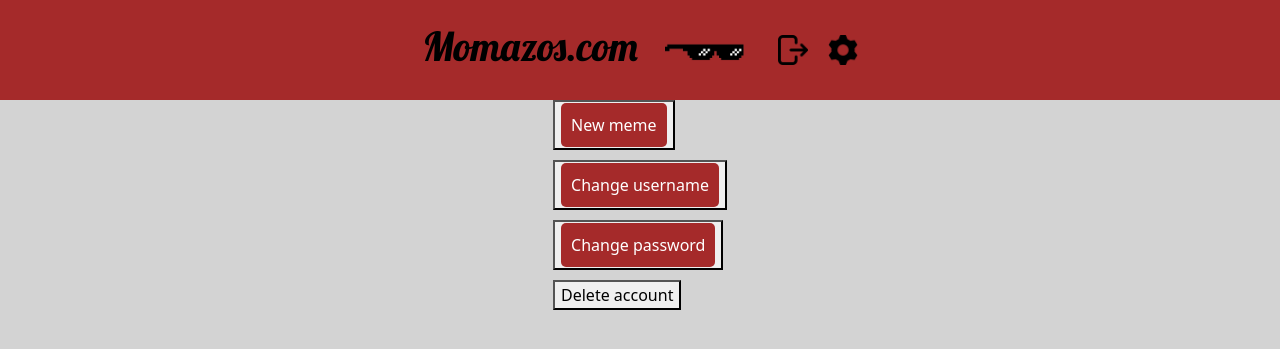
After one commit to AdrianSguera/Momazos.com, a Django app: page /user_settings/ in a window 1280 px wide. The commit adds this page. Shown: the top 349 px of the page. Run offline with Django 5.2, Linux system fonts and the light colour scheme; the visitor is signed in with stand-in values (Sample User, id 1).

Commit message:
Empiezo con los estilos

```diff
--- a/momazos/static/css/base.css
+++ b/momazos/static/css/base.css
@@ -23,3 +23,14 @@
     height: auto;
     margin-left: 20px;
 }
+
+button.logout-btn {
+    border: none;
+    background: none;
+    padding: 0;
+}
+
+button.logout-btn img {
+    width: 30px;
+    height: auto;
+}
--- /dev/null
+++ b/momazos/static/css/settings.css
@@ -0,0 +1,25 @@
+.settings {
+    max-width: 300px; /* Ancho máximo del contenedor */
+    margin: 0 auto; /* Centrar el contenedor horizontalmente */
+}
+
+.settings button, .settings form button {
+    display: block; /* Hacer que los botones sean elementos de bloque */
+    margin-bottom: 10px; /* Espacio entre botones */
+    text-align: center; /* Centrar el texto dentro de los botones */
+    justify-content: center;
+}
+
+.settings button a {
+    display: block; /* Hacer que los enlaces sean elementos de bloque */
+    padding: 10px; /* Espacio interior de los enlaces */
+    background-color: brown; /* Color de fondo de los enlaces */
+    color: #fff; /* Color del texto de los enlaces */
+    text-decoration: none; /* Sin subrayado */
+    border-radius: 5px; /* Borde redondeado */
+    transition: background-color 0.3s; /* Transición suave del color de fondo */
+}
+
+.settings button a:hover {
+    background-color: rgb(109, 29, 29);
+}
--- a/momazos/templates/momazos/base.html
+++ b/momazos/templates/momazos/base.html
@@ -8,12 +8,31 @@
         <link rel="stylesheet" href="{% static 'css/base.css' %}">
         <link rel="stylesheet" href="{% static 'css/meme.css' %}">
         <link rel="stylesheet" href="{% static 'css/comment.css' %}">
+        <link rel="stylesheet" href="{% static 'css/login.css' %}">
+        <link rel="stylesheet" href="{% static 'css/settings.css' %}">
     </head>
     <body>
         <header class="page-header">
           <div class="container">
-              <h1><a href="/">Momazos.com</a></h1>
-              <img src="{% static 'img/glasses.png' %}" alt="{logo}">
+                <h1><a href="/">Momazos.com</a></h1>
+                <img src="{% static 'img/glasses.png' %}" alt="{logo}">
+                {% if user.is_authenticated %}
+                    <form method="post" action="{% url 'logout' %}">
+                        {% csrf_token %}
+                        <button type="submit" class="logout-btn">
+                            <img src="{% static 'img/log-out.png' %}" alt="Logout">
+                        </button>
+                    </form>
+                    <a href="{% url 'user_settings' %}">
+                        <img src="{% static 'img/setting.png' %}" alt="Settings" style="width: 30px; height: auto;">
+                    </a>
+                {% endif %}
+                {% if not user.is_authenticated %}
+                    <a href="{% url 'login' %}" class="top-menu">
+                        <img src="{% static 'img/login.png' %}" alt="Login" style="width: 50px; height: auto;">
+                    </a>
+                {% endif %}
+            </article>
           </div>
         </header>
         <main class="container">
--- a/momazos/templates/momazos/meme_detail.html
+++ b/momazos/templates/momazos/meme_detail.html
@@ -2,10 +2,11 @@
 
 {% block content %}
 <article class="meme">
+    <h5>by {{ meme.author }}</h5>
     <time class="date">
         {{ meme.date }}
     </time>
-        <h2><a href="{% url 'meme_detail' meme.pk %}">{{ meme.description }}</a></h2>
+    <h3><a href="{% url 'meme_detail' meme.pk %}">{{ meme.description }}</a></h3>
     <img src="{{ meme.image.url }}" alt="{{ meme.description }}">
 </article>
 <article class="comment-box">
--- /dev/null
+++ b/momazos/templates/momazos/settings.html
@@ -0,0 +1,27 @@
+{% extends 'momazos/base.html' %}
+
+{% block content %}
+<div class="settings">
+    <button>
+        <a href="{% url 'new_meme' %}">
+            New meme
+        </a>
+    </button>
+    <button>
+        <a href="{% url 'new_username' %}">
+            Change username
+        </a>
+    </button>
+    <button>
+        <a href="{% url 'new_password' %}">
+            Change password
+        </a>
+    </button>
+    <form method="post" action="{% url 'delete_account' %}">
+        {% csrf_token %}
+        <button type="submit">
+            Delete account
+        </button>
+    </form>
+</div>
+{% endblock %}
--- a/momazos/urls.py
+++ b/momazos/urls.py
@@ -6,4 +6,12 @@
 urlpatterns = [
     path('', views.meme_list, name='meme_list'),
     path('meme_detail/<int:meme_id>/', views.meme_detail, name='meme_detail'),
+    path('login/', views.login_view, name='login'),
+    path('user_settings/', views.settings_view, name='user_settings'),
+    path('logout/', views.logout_view, name='logout'),
+    path('new_meme/', views.new_meme, name='new_meme'),
+    path('new_username/', views.new_username, name='new_username'),
+    path('new_password/', views.new_password, name='new_password'),
+    path('delete_account/', views.delete_account, name='delete_account'),
+    path('register/', views.register_view, name='register'),
 ] + static(settings.MEDIA_URL, document_root=settings.MEDIA_ROOT)
--- a/momazos/views.py
+++ b/momazos/views.py
@@ -1,7 +1,11 @@
 from django.shortcuts import get_object_or_404, render, redirect
 from .models import Meme, Comment
 from django.utils import timezone
-from .forms import CommentForm
+from .forms import CommentForm, NewUsername, CustomPasswordChangeForm, RegisterForm, MemeForm
+from django.contrib.auth.forms import AuthenticationForm
+from django.contrib.auth import login, logout
+from django.contrib.auth.decorators import login_required
+from django.contrib import messages
 
 def meme_list(request):
     memes = Meme.objects.filter(date__lte=timezone.now()).order_by('-date')
@@ -24,3 +28,80 @@
         form = CommentForm()
 
     return render(request, 'momazos/meme_detail.html', {'meme': meme, 'comments' : comments, 'form' : form})
+
+def login_view(request):
+    if request.method == 'POST':
+        form = AuthenticationForm(request, request.POST)
+        if form.is_valid():
+            user = form.get_user()
+            login(request, user)
+            return redirect('meme_list')
+    else:
+        form = AuthenticationForm()
+    return render(request, 'momazos/login.html', {'form': form})
+
+def logout_view(request):
+    logout(request)
+    return redirect('meme_list')
+
+@login_required
+def settings_view(request):
+    return render(request, 'momazos/settings.html')
+
+def register_view(request):
+    if request.method == 'POST':
+        form = RegisterForm(request.POST)
+        if form.is_valid():
+            form.save()
+            return redirect('login')
+    else:
+        form = RegisterForm()
+    return render(request, 'momazos/register.html', {'form': form})
+
+def new_meme(request):
+    if request.method == 'POST':
+        form = MemeForm(request.POST, request.FILES)
+        if form.is_valid():
+            meme = form.save(commit=False)
+            meme.author = request.user
+            meme.date = timezone.now()
+            meme.save()
+            return redirect('meme_list')
+    else:
+        form = MemeForm()
+    return render(request, 'momazos/new_meme.html', {'form': form})
+
+@login_required
+def new_username(request):
+    if request.method == 'POST':
+        form = NewUsername(request.POST, instance=request.user)
+        if form.is_valid():
+            form.save()
+            messages.success(request, 'Your username was successfully updated!')
+            return redirect('user_settings')
+    else:
+        form = NewUsername(instance=request.user)
+    return render(request, 'momazos/new_username.html', {'form': form})
+
+@login_required
+def new_password(request):
+    if request.method == 'POST':
+        form = CustomPasswordChangeForm(request.user, request.POST)
+        if form.is_valid():
+            user = form.save()
+            messages.success(request, 'Your password was successfully updated!')
+            return redirect('user_settings')
+        else:
+            messages.error(request, 'Please correct the error below.')
+    else:
+        form = CustomPasswordChangeForm(request.user)
+    return render(request, 'momazos/new_password.html', {'form': form})
+
+@login_required
+def delete_account(request):
+    if request.method == 'POST':
+        request.user.is_active = False
+        request.user.save()
+        return redirect('meme_list')
+    else:
+        return redirect('meme_list')
```
Also changed, not shown: momazos/forms.py (+23 -1 lines), momazos/static/css/login.css (added, +40 -0 lines), momazos/templates/momazos/login.html (added, +19 -0 lines), momazos/templates/momazos/new_meme.html (added, +10 -0 lines), momazos/templates/momazos/new_password.html (added, +10 -0 lines), momazos/templates/momazos/new_username.html (added, +10 -0 lines), momazos/templates/momazos/register.html (added, +10 -0 lines), media/memes/20-6228a4eb3d3ec_1u9oohepwsi81__700-622b145752c46__700_JHdIbyO.jpg (added), media/memes/20-6228a4eb3d3ec_1u9oohepwsi81__700-622b145752c46__700_uHd1l7P.jpg (added), momazos/migrations/0004_auto_20240411_1546.py (added), momazos/static/img/log-out.png (added), momazos/static/img/login.png (added), momazos/static/img/setting.png (added). Lines whose indentation alone changed are shown as unchanged.
